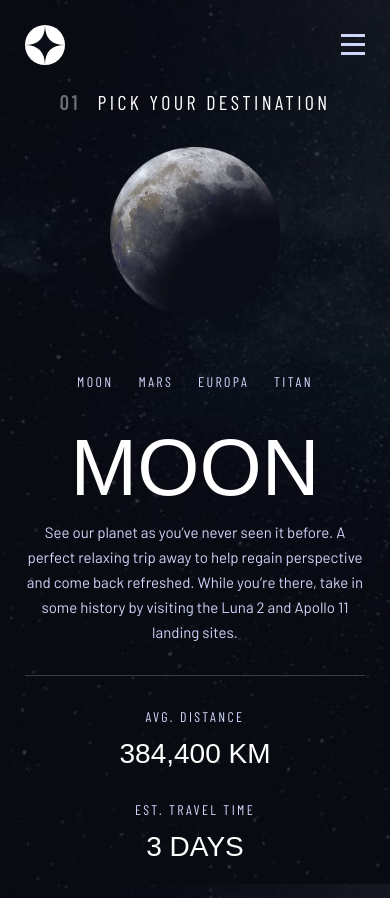
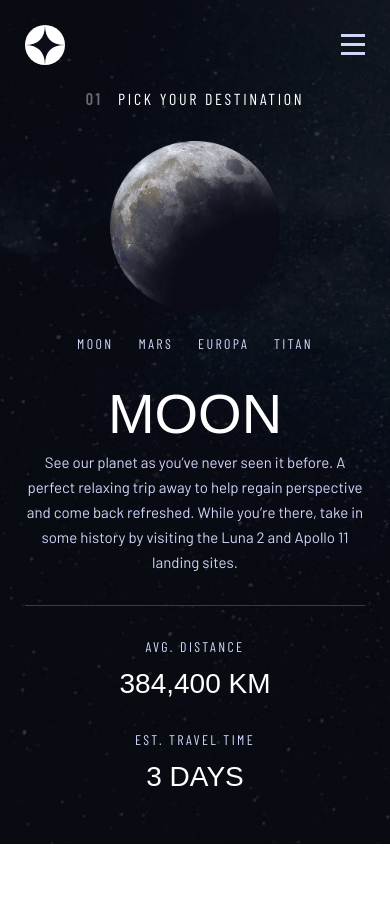
Before and after one commit to JorgeAMendoza/space-tourism-site, a Next.js app: page /destinations in a window 390 px wide. After the commit the page ends 844 px from the top, so only its background shows below. Built offline with nearby package versions, Linux system fonts and the light colour scheme; a web font is replaced by a local one.

Commit message:
fix spacing issues with the design on mobile and tablet view

```diff
--- a/app/destinations/components/Planet/planet.module.css
+++ b/app/destinations/components/Planet/planet.module.css
@@ -34,7 +34,7 @@
 
 .planetNav {
   grid-area: nav;
-  margin-block-start: 5.2rem;
+  margin-block-start: 2rem;
   animation: fade-in 0.5s ease-in-out;
 }
 
@@ -120,6 +120,10 @@
     padding-bottom: 4.7rem;
   }
 
+  .planetNav {
+    margin-block-start: 5.2rem;
+  }
+
   .planetStats {
     display: grid;
     gap: 8rem;
--- a/styles/utils/fonts.module.css
+++ b/styles/utils/fonts.module.css
@@ -21,7 +21,7 @@
   font-weight: bold;
 }
 
-@media screen {
+@media screen and (min-width: 768px) {
   .heading-m {
     font-size: 8rem;
   }
```
